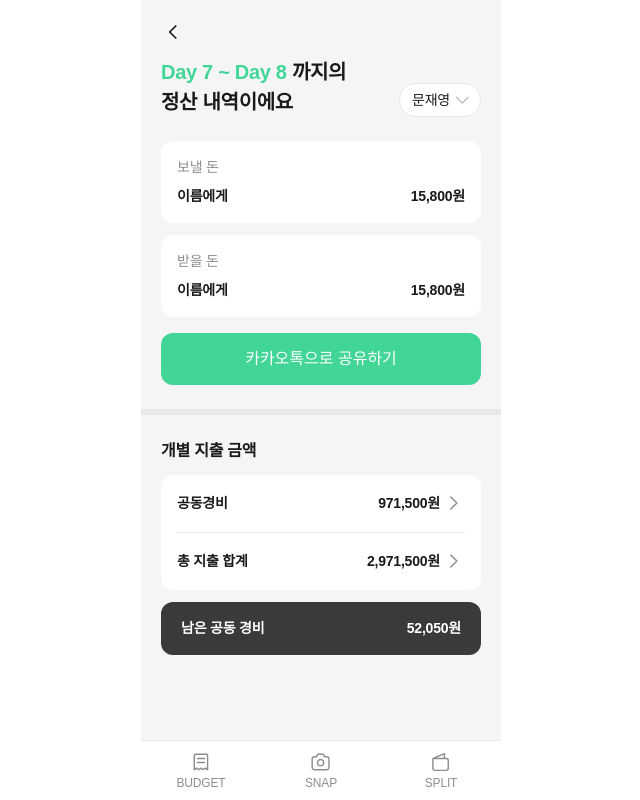
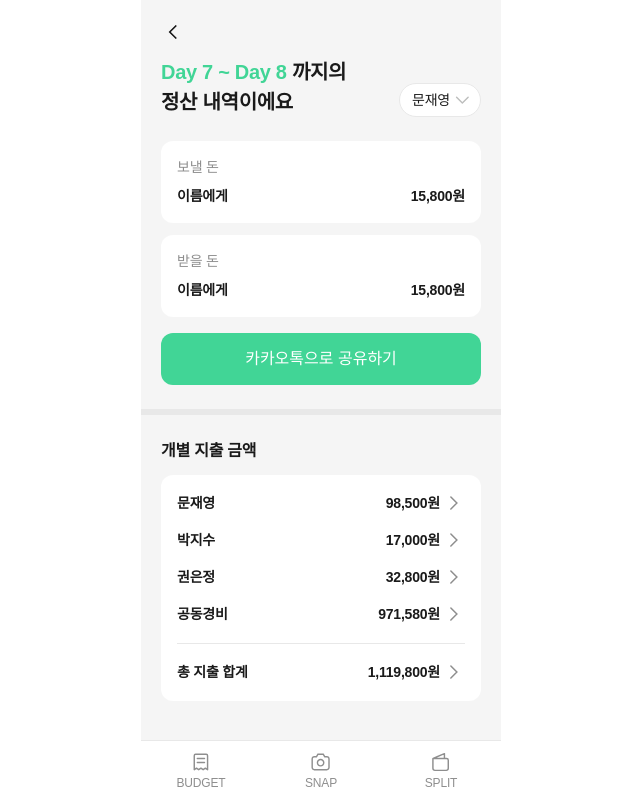
Before and after one commit to Emithen/SnapSplit-Front, a Next.js app in the folder snapsplit/: page /trip/1/split/1 in a window 1280 px wide. Shown: the whole page, without its empty margins (319-959 px from the left). Built offline with nearby package versions, Linux system fonts and the light colour scheme; a web font is replaced by a local one.

Commit message:
feat: 개별 지출 금액 받아오도록

```diff
--- a/snapsplit/src/features/trip/[tripId]/split/[settlementId]/SettlementPage.tsx
+++ b/snapsplit/src/features/trip/[tripId]/split/[settlementId]/SettlementPage.tsx
@@ -4,9 +4,8 @@ import SettlementHeader from './_components/SettlementHeader';
 import SettlementInfoSection from './_components/SettlementInfoSection';
 import { SettlementPageProps } from './type';
 import Devider from '@/shared/components/Devider';
-import arrow from '@public/svg/arrow-right-grey-550.svg';
-import Image from 'next/image';
 import mock from '@public/mocks/split-settlement-mock.json';
+import PersonalExpensesList from './_components/PersonalExpensesList';
 
 // GNB 사이즈 재조정 이후, margin 조정 필요
 
@@ -29,28 +28,7 @@ const SettlementPage = ({ tripId, settlementId }: SettlementPageProps) => {
       </section>
       <Devider />
       <section className="flex flex-col px-5 pt-6 pb-8 gap-3 w-full text-body-1 mb-[60px]">
-        <h2 className="text-label-1">개별 지출 금액</h2>
-        <div className="flex flex-col gap-3 w-full bg-white p-4 rounded-xl">
-          <div className="flex justify-between items-center">
-            <label>공동경비</label>
-            <div className="flex items-center">
-              <p>971,500원</p>
-              <Image src={arrow} alt="arrow" />
-            </div>
-          </div>
-          <Devider p="py-[0.5px]" className="my-1" />
-          <div className="flex justify-between items-center">
-            <label>총 지출 합계</label>
-            <div className="flex items-center">
-              <p>2,971,500원</p>
-              <Image src={arrow} alt="arrow" />
-            </div>
-          </div>
-        </div>
-        <div className="flex justify-between items-center px-5 py-4 bg-grey-850 rounded-xl text-white">
-          <label>남은 공동 경비</label>
-          <p className="flex items-center">52,050원</p>
-        </div>
+        <PersonalExpensesList expenses={mock.data.personalExpenses} totalAmount={mock.data.totalAmount} />
       </section>
     </div>
   );
--- /dev/null
+++ b/snapsplit/src/features/trip/[tripId]/split/[settlementId]/_components/PersonalExpensesList.tsx
@@ -0,0 +1,54 @@
+import Devider from '@/shared/components/Devider';
+import Image from 'next/image';
+import arrow from '@public/svg/arrow-right-grey-550.svg';
+
+export type Expense = {
+  memberId?: number;
+  name?: string;
+  amount?: number;
+  memberType?: string;
+};
+
+export interface PersonalExpensesListProps {
+  expenses: Expense[];
+  totalAmount: number;
+}
+
+export interface PersonalExpensesItemProps {
+  expense: Expense;
+}
+
+const PersonalExpensesItem = ({ expense }: PersonalExpensesItemProps) => {
+  return (
+    <div className="flex justify-between items-center">
+      <label>{expense.name}</label>
+      <div className="flex items-center">
+        <p>{expense.amount?.toLocaleString()}원</p>
+        <Image src={arrow} alt="arrow" />
+      </div>
+    </div>
+  );
+};
+
+export default function PersonalExpensesList({ expenses = [], totalAmount = 0 }: PersonalExpensesListProps) {
+  return (
+    <>
+      <h2 className="text-label-1">개별 지출 금액</h2>
+      <div className="flex flex-col gap-3 w-full bg-white p-4 rounded-xl">
+        {expenses.map((expense, idx) => (
+          <PersonalExpensesItem key={idx} expense={expense} />
+        ))}
+
+        <Devider p="py-[0.5px]" className="my-1" />
+
+        <div className="flex justify-between items-center">
+          <label>총 지출 합계</label>
+          <div className="flex items-center">
+            <p>{totalAmount.toLocaleString()}원</p>
+            <Image src={arrow} alt="arrow" />
+          </div>
+        </div>
+      </div>
+    </>
+  );
+}
```
